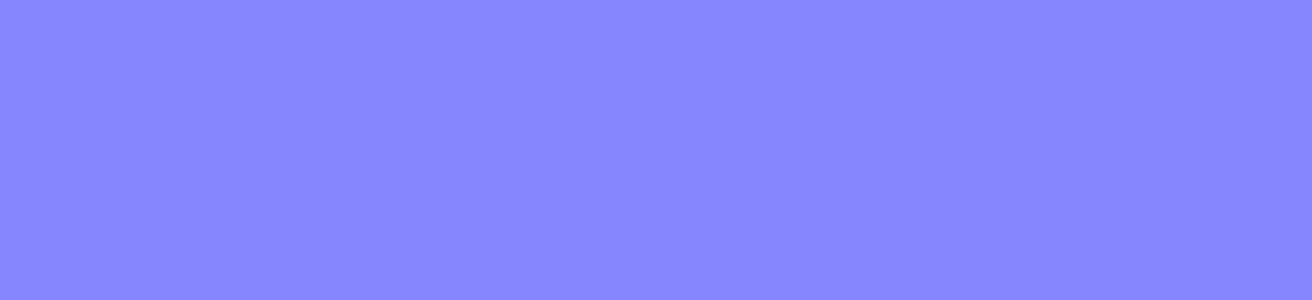
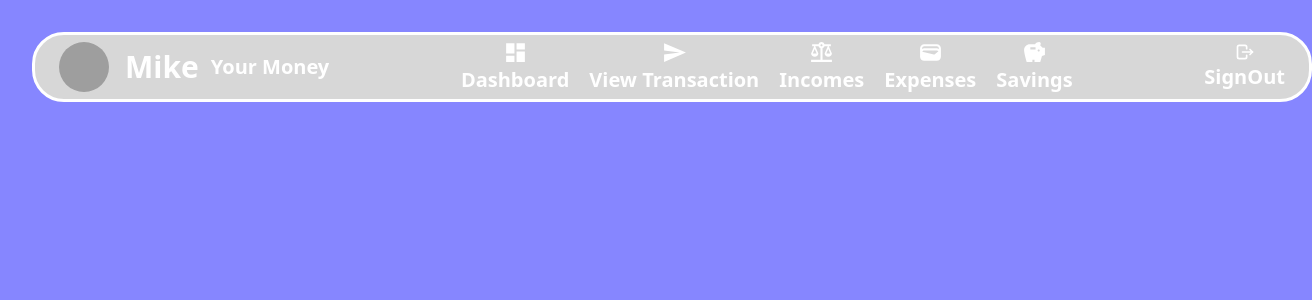
Before and after one commit to okoid721/tracker-frontend, a React (Create React App) app: page / in a window 1280 px wide. Shown: the top 300 px of the page, 1312 px wide, since content can reach past the window. Built offline with nearby package versions, Linux system fonts and the light colour scheme; grey boxes are pictures that could not be loaded.

Commit message:
eccomerce

```diff
--- a/src/component/navigation/Navigation.jsx
+++ b/src/component/navigation/Navigation.jsx
@@ -11,11 +11,11 @@ const Navigation = () => {
   };
   return (
     <div>
-      <FaBars size={30} onClick={handleClick} className=" lg:hidden flex " />
+      <FaBars size={30} onClick={handleClick} className=" lg:hidden flex" />
 
       <div
         className={` px-6 py-8 w-screen  lg:h-[70px] bg-[#d7d7d7] border-[3px] border-white rounded-[32px] flex lg:flex-row flex-col absolute lg:sticky  lg:top-[20%] top-[850%] bottom-0 right-0 left-0 gap-2 items-center justify-between ${
-          isOpen ? ' flex flex-col h-[120vh] w-[50px] gap-3' : ' hidden'
+          isOpen ? ' flex flex-col h-[120vh] w-[50px] gap-3' : ' '
         }`}
       >
         <div className=" h-[100px] flex lg:flex-row flex-col items-center gap-4">
```
